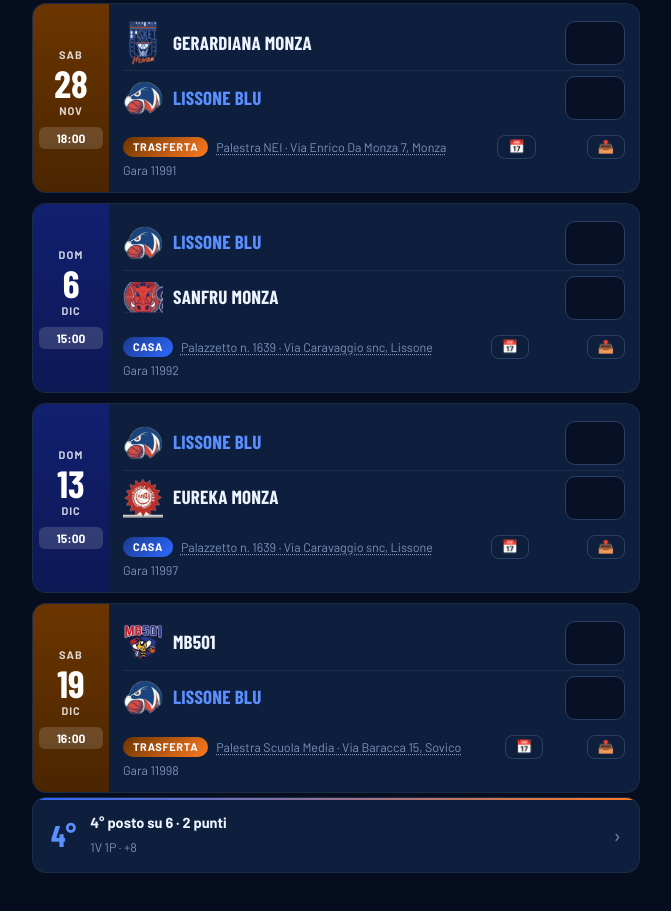
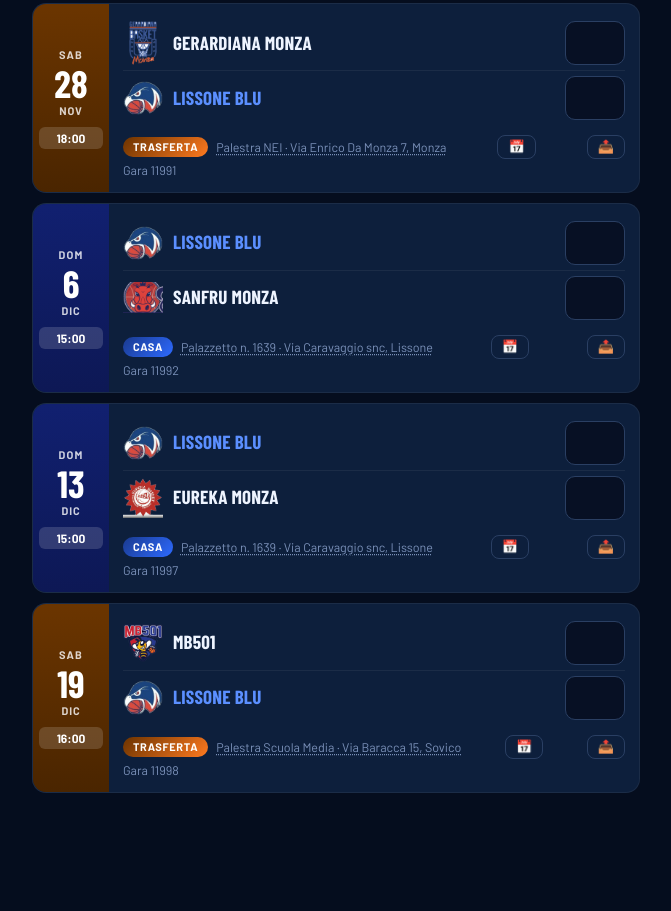
Before and after one commit to fabioalessiteam-unipegaso/lissone-blu-u13, a plain HTML site: page index.html in a window 1280 px wide. Shown: the part 1619-2530 px from the top of the page, without its empty margins (304-975 px from the left). After the commit the page ends 2472 px from the top, so only its background shows below. Drawn offline with nearby package versions, Linux system fonts and the light colour scheme; no server answers; a web font is replaced by a local one.

Commit message:
Revert "Aggiungi riepilogo posizione in classifica nel tab Calendario"
This reverts commit ecf791bae36551c8730dd2d7b33d0d7e4573031b.

```diff
--- a/index.html
+++ b/index.html
@@ -286,15 +286,6 @@
 .gsel select:focus-visible, .gsel button:focus-visible { outline:2px solid var(--orange); outline-offset:1px; }
 html.js .gblock[hidden] { display:none; }
 .gblock + .gblock { margin-top:8px; }
-/* POSIZIONE IN CLASSIFICA (riepilogo in fondo al Calendario) */
-.standing-mini { display:flex; align-items:center; gap:14px; background:var(--surface); border:1px solid var(--line2); border-radius:var(--radius-md); padding:14px 18px; margin:4px 0 0; text-decoration:none; color:inherit; position:relative; overflow:hidden; }
-.standing-mini::before { content:''; position:absolute; top:0; left:0; right:0; height:2px; background:linear-gradient(90deg,var(--blue),var(--orange)); }
-.standing-mini:hover { border-color:var(--blue); }
-.standing-mini .pos { font-family:'Barlow Condensed',sans-serif; font-weight:800; font-size:30px; line-height:1; color:var(--blue-light); flex:none; }
-.standing-mini .info { flex:1; min-width:0; }
-.standing-mini .info b { display:block; font-size:14.5px; }
-.standing-mini .info span { font-size:12.5px; color:var(--muted); }
-.standing-mini .arrow { flex:none; color:var(--muted); font-size:20px; }
 /* ALLENAMENTI */
 .train { background:var(--surface); border:1px solid var(--line2); border-radius:var(--radius-md); padding:18px; margin:0 0 16px; position:relative; overflow:hidden; }
 .train::before { content:''; position:absolute; top:0; left:0; right:0; height:2px; background:linear-gradient(90deg,var(--blue),transparent); }
@@ -317,7 +308,7 @@
   :root, :root[data-theme="dark"] { --bg:#fff; --surface:#fff; --surface2:#f3f3f3; --ink:#111; --muted:#555; --line2:#ccc; --subtle:#999; }
   body { background:#fff; color:#111; }
   body::before, body::after { display:none; }
-  .tabs, .editbar, .icsone, .nextflag, .standing-mini { display:none !important; }
+  .tabs, .editbar, .icsone, .nextflag { display:none !important; }
   html.js .view[hidden] { display:block; }
   html.js .gblock[hidden] { display:block; }
   .gsel { display:none; }
@@ -597,7 +588,6 @@
 
       <div class="foot" style="margin-top:2px"><span>Gara 11998</span></div>
     </div></article></section>
-    <a class="standing-mini" id="standingMini" href="#girone"></a>
   </section>
 
   <section class="view" id="girone">
@@ -1218,15 +1208,6 @@
     <td class="pt"><span class="ptpill">${t.pt}</span></td>`;
   cb.appendChild(tr);
 });
-(function(){
-  const el=document.getElementById('standingMini');
-  if(!el)return;
-  const idx=rows.findIndex(t=>t.n==='LISSONE BLU');
-  if(idx<0)return;
-  const t=rows[idx];
-  const d=t.df>0?`+${t.df}`:(t.df<0?`−${Math.abs(t.df)}`:'0');
-  el.innerHTML=`<span class="pos">${idx+1}°</span><span class="info"><b>${idx+1}° posto su ${rows.length} · ${t.pt} punti</b><span>${t.v}V ${t.p}P · ${d}</span></span><span class="arrow">›</span>`;
-})();
 
 /* ---------- Risultati e gare del girone, giornata per giornata ---------- */
 const lab=k=>k<=5?`${k}ª giornata di andata`:`${k-5}ª giornata di ritorno`;
@@ -1284,8 +1265,6 @@
   for(const k in VIEWS){VIEWS[k].hidden=(k!==which);TABS[k].setAttribute('aria-current',String(k===which))}
 }
 Object.keys(TABS).forEach(k=>TABS[k].addEventListener('click',e=>{e.preventDefault();show(k)}));
-const standingMini=document.getElementById('standingMini');
-if(standingMini)standingMini.addEventListener('click',e=>{e.preventDefault();show('girone')});
 show(location.hash.replace('#','')||'calendario');
 showG(curG);
 if('serviceWorker' in navigator)navigator.serviceWorker.register('sw.js').catch(()=>{});
```
Also changed, not shown: template.html (+1 -22 lines).
